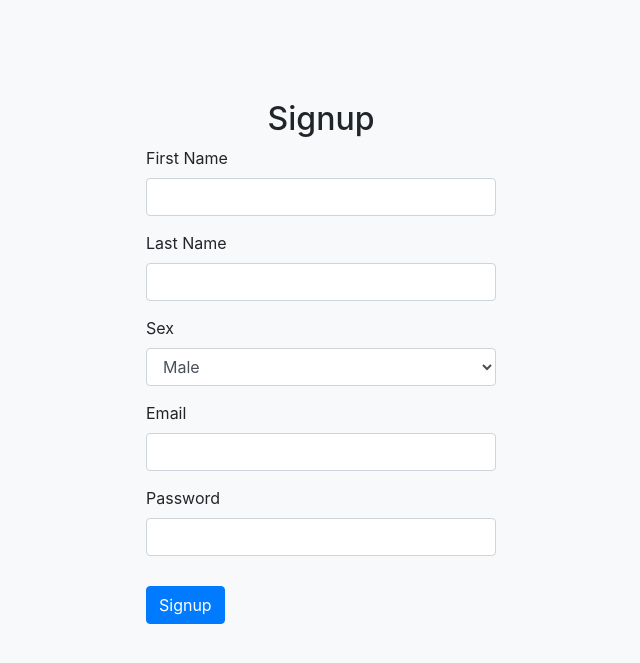
After one commit to manikcloud/-manik-flask-chatgpt, a Flask app: template auth/templates/signup.html in a window 1280 px wide. The commit adds this page. Shown: the top 663 px of the page, without its empty margins (319-959 px from the left). Run offline with Flask 2, Linux system fonts and the light colour scheme; the template is opened without the code that fills it, so the values that code supplies are empty; some libraries are stand-ins or nearby versions.

Commit message:
templates signup

```diff
--- /dev/null
+++ b/auth/static/css/styles.css
@@ -0,0 +1,15 @@
+body {
+    background-color: #f8f9fa;
+}
+
+.container {
+    margin-top: 100px;
+}
+
+.form-group {
+    margin-bottom: 15px;
+}
+
+.btn-primary {
+    margin-top: 15px;
+}
--- /dev/null
+++ b/auth/templates/signup.html
@@ -0,0 +1,47 @@
+<!DOCTYPE html>
+<html>
+<head>
+    <title>Signup Page</title>
+    <!-- CSS only -->
+    <link rel="stylesheet" href="https://stackpath.bootstrapcdn.com/bootstrap/4.5.0/css/bootstrap.min.css">
+    <link rel="stylesheet" href="/static/css/styles.css">
+
+</head>
+<body>
+<div class="container">
+    <h2 class="text-center">Signup</h2>
+    <div class="row justify-content-center">
+        <div class="col-4">
+            <form action="/signup" method="post">
+                <div class="form-group">
+                    <label>First Name</label>
+                    <input type="text" class="form-control" name="first_name" required="required">
+                </div>
+                <div class="form-group">
+                    <label>Last Name</label>
+                    <input type="text" class="form-control" name="last_name" required="required">
+                </div>
+                <div class="form-group">
+                    <label>Sex</label>
+                    <select class="form-control" name="sex">
+                        <option value="Male">Male</option>
+                        <option value="Female">Female</option>
+                    </select>
+                </div>
+                <div class="form-group">
+                    <label>Email</label>
+                    <input type="email" class="form-control" name="email" required="required">
+                </div>
+                <div class="form-group">
+                    <label>Password</label>
+                    <input type="password" class="form-control" name="password" required="required">
+                </div>
+                <button type="submit" class="btn btn-primary">Signup</button>
+            </form>
+        </div>
+    </div>
+</div>
+<script src="/static/js/script.js"></script>
+
+</body>
+</html>
```
Also changed, not shown: auth/index.html (deleted, +0 -25 lines), auth/static/js/script.js (added, +12 -0 lines), auth/templates/index.html (+37 -0 lines), auth/user_app.py (+31 -6 lines), 2 other files.
